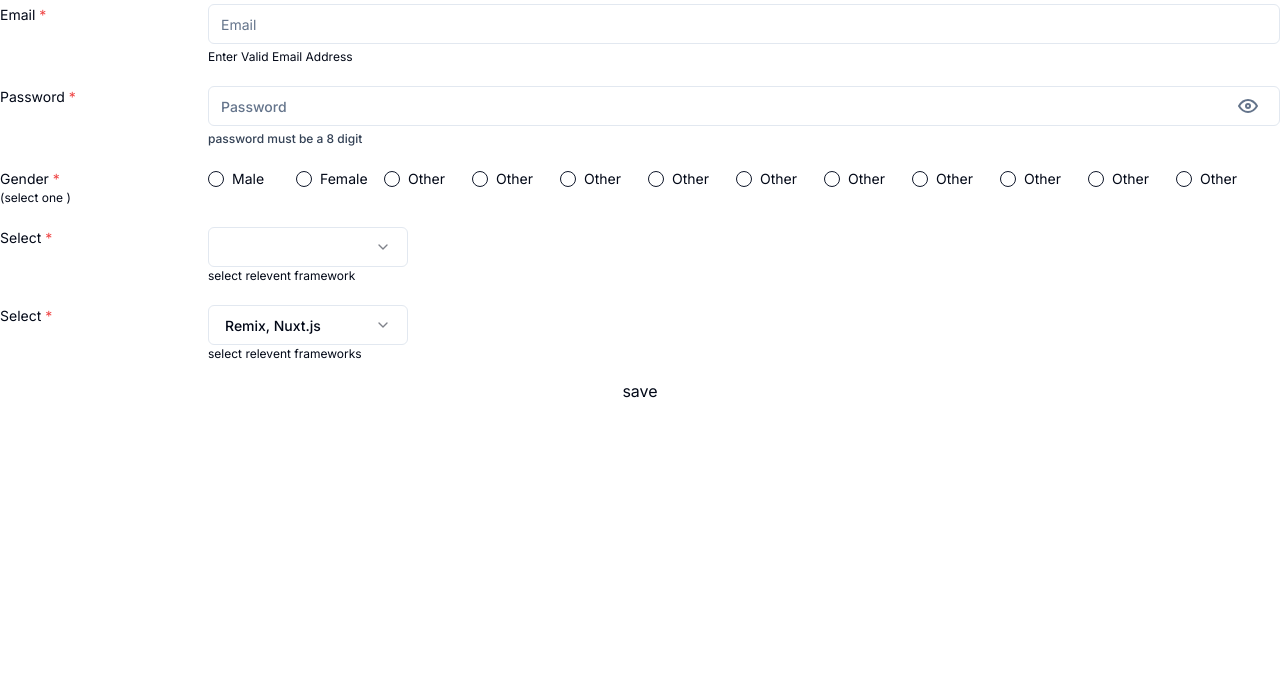
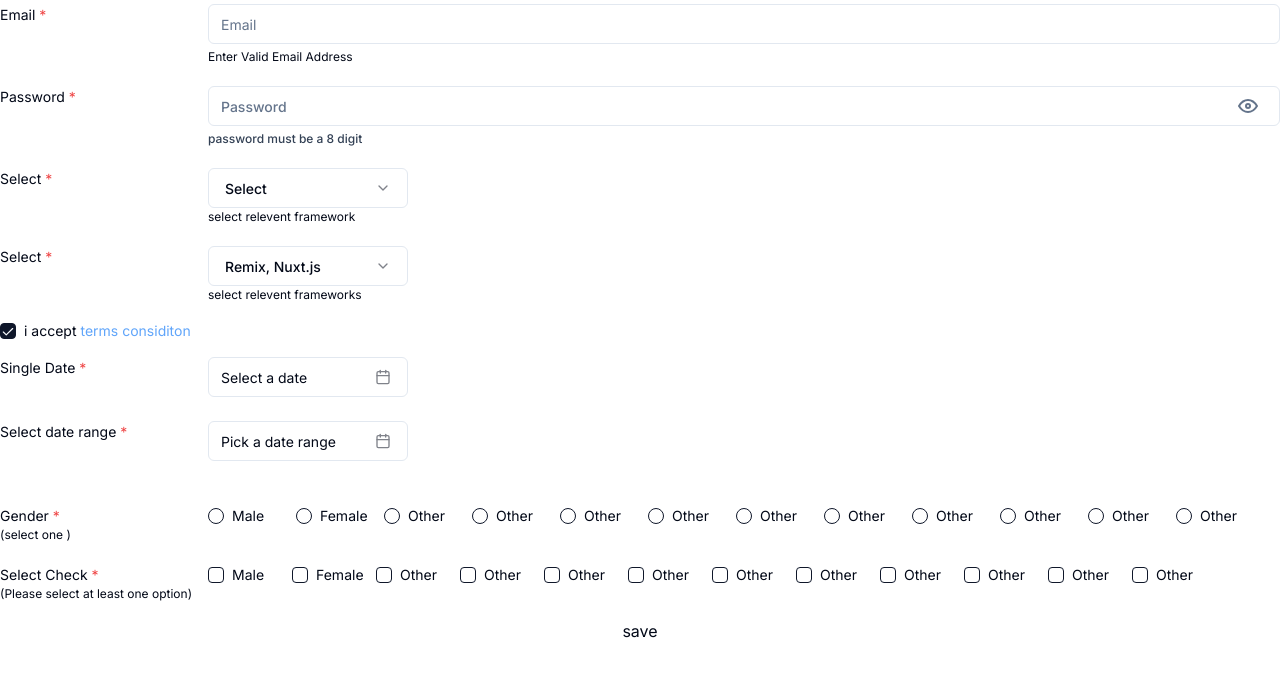
Before and after one commit to Rishabh157/nextjs-template, a Next.js app: page /Input in a window 1280 px wide. Shown: the top 676 px of the page. Built offline with nearby package versions, Linux system fonts and the light colour scheme.

Commit message:
error-msg-showing

```diff
--- a/app/form/Add/AddFormWrapper.tsx
+++ b/app/form/Add/AddFormWrapper.tsx
@@ -1,6 +1,6 @@
 import { Form, Formik, FormikHelpers } from "formik";
 import FormLayout from "../Layout/FormLayout";
-import { array, number, object, string } from "yup";
+import { array, boolean, date, number, object, string } from "yup";
 
 type Props = {
   onClose?: () => void;
@@ -17,6 +17,10 @@ const AddFormWrapper = ({ onClose }: Props) => {
       { value: "remix", label: "Remix" },
       { value: "nuxt.js", label: "Nuxt.js" },
     ],
+    check: "",
+    terms: true,
+    date: null,
+    dateRange: null,
   };
 
   // Validation Schema
@@ -25,7 +29,17 @@ const AddFormWrapper = ({ onClose }: Props) => {
     password: string().required("Please enter Password"),
     gender: string().required("Please  select gender"),
     frameWork: object().required("Please select Framework"),
-    frameWorks: array().required("Please select Frameworks"),
+    frameWorks: array()
+      .min(1, "Please select at least one")
+      .required("Please select Frameworks"),
+    check: array()
+      .min(1, "Please select at least one")
+      .required("Please select one"),
+    terms: boolean()
+      .oneOf([true], "You must accept the terms and conditions")
+      .required("required"),
+    date: date().required("Please select date"),
+    dateRange: object().required("Please select date range"),
   });
 
   // Handle Submit
--- a/app/form/Layout/FormLayout.tsx
+++ b/app/form/Layout/FormLayout.tsx
@@ -4,7 +4,7 @@ import ATMFileUpLoader from "@/components/ui/atom/ATMFileUpLoader/ATMFileUpLoade
 import ATMInput from "@/components/ui/atom/ATMInput/ATMInput";
 import ATMPassword from "@/components/ui/atom/ATMPassword/ATMPassword";
 import ATMRadioGroup from "@/components/ui/atom/ATMRadioGroup/ATMRadioGroup";
-import { ATMSelect } from "@/components/ui/atom/ATMSelect/ATMSelect";
+import ATMSelect from "@/components/ui/atom/ATMSelect/ATMSelect";
 import ATMTermsCondition from "@/components/ui/atom/ATMTermsCondition/ATMTermsCondition";
 import ATMTextArea from "@/components/ui/atom/ATMTextArea/ATMTextArea";
 import ATMTypography from "@/components/ui/atom/ATMTypography/ATMTypography";
@@ -116,19 +116,6 @@ const FormLayout = ({ formikProps, onClose }: Props) => {
         </div> */}
 
         <div>
-          <ATMRadioGroup
-            name="gender"
-            value={values?.gender}
-            groupData={radioGroupData}
-            label="Gender"
-            required
-            onChange={(e) => setFieldValue("gender", e)}
-            supportText="select one "
-            inline
-            orientation="horizontal "
-          />
-        </div>
-        <div>
           <ATMSelect
             value={values?.frameWork}
             name="frameWork"
@@ -139,7 +126,6 @@ const FormLayout = ({ formikProps, onClose }: Props) => {
             inline
             supportText="select relevent framework"
             required
-            // multiple
           />
         </div>
         <div>
@@ -156,19 +142,12 @@ const FormLayout = ({ formikProps, onClose }: Props) => {
             multiple
           />
         </div>
-        {/* <div>
-          <ATMCheckBox
-            groupData={radioGroupData}
-            label="Select options"
-            inline
-            required={true}
-            supportText="Please select at least one option"
-            orientation="horizontal"
-          />
-        </div> */}
-        {/* <div>
+
+        <div>
           <ATMTermsCondition
-            onChange={(checked) => console.log(checked)}
+            value={values?.terms}
+            name="terms"
+            onChange={(checked) => setFieldValue("terms", checked)}
             terms={
               <ATMTypography
                 variant="span"
@@ -185,31 +164,57 @@ const FormLayout = ({ formikProps, onClose }: Props) => {
             }
             inline
           />
-        </div> */}
+        </div>
 
-        {/* <div>
+        <div>
           <ATMDatePicker
-            value={date}
+            name="date"
+            value={values?.date}
             label="Single Date"
             placeholder="Select a date"
-            onChange={(date) => setDate(date)}
+            onChange={(date) => setFieldValue("date", date)}
             required
             inline
           />
 
           <ATMDatePicker
-            value={selectedDateRange}
+            name="dateRange"
+            value={values?.dateRange}
             label="Select date range"
             placeholder="Pick a date range"
-            onChange={(range) =>
-              setSelectedDateRange(range as { from: Date; to?: Date })
-            }
+            onChange={(range) => setFieldValue("dateRange", range)}
             mode="range"
             required
             inline
             // disabled={(date) => date > new Date()}
           />
-        </div> */}
+        </div>
+        <div>
+          <ATMRadioGroup
+            name="gender"
+            value={values?.gender}
+            groupData={radioGroupData}
+            label="Gender"
+            required
+            onChange={(e) => setFieldValue("gender", e)}
+            supportText="select one "
+            inline
+            orientation="horizontal "
+          />
+        </div>
+        <div>
+          <ATMCheckBox
+            value={values?.check}
+            name="check"
+            groupData={radioGroupData}
+            label="Select Check"
+            inline
+            onChange={(value) => setFieldValue("check", value)}
+            required={true}
+            supportText="Please select at least one option"
+            orientation="horizontal"
+          />
+        </div>
         <button type="submit">save</button>
       </div>
     </>
--- a/app/page.tsx
+++ b/app/page.tsx
@@ -825,13 +825,13 @@ export default function Home() {
         <div className="w-fit gap-4">
           <ATMThumbCarousel
             slides={SLIDES?.slideData}
-            variant={SLIDES?.variant}
+            // variant={SLIDES?.variant}
           />
         </div>
         <div className="w-fit gap-4">
           <ATMThumbCarousel
             slides={SLIDESS?.slideData}
-            variant={SLIDESS?.variant}
+            // variant={SLIDESS?.variant}
           />
         </div>
       </div>
--- a/components/ui/atom/ATMCheckBox/ATMCheckBox.tsx
+++ b/components/ui/atom/ATMCheckBox/ATMCheckBox.tsx
@@ -2,6 +2,7 @@
 import React from "react";
 import { Checkbox } from "../../checkbox";
 import ATMTypography from "../ATMTypography/ATMTypography";
+import { ErrorMessage } from "formik";
 
 type GroupData = {
   label: string;
@@ -9,70 +10,93 @@ type GroupData = {
 };
 
 type ATMCheckBoxProps = {
+  name?: string;
+  value: string[];
   groupData: GroupData[];
   label: string;
-  onChange?: (value: string, checked: boolean) => void;
+  onChange: (value: string[]) => void;
   inline?: boolean;
   required?: boolean;
   supportText?: string;
   orientation?: "vertical" | "horizontal";
 };
 
-const ATMCheckBox = ({
+const ATMCheckBox: React.FC<ATMCheckBoxProps> = ({
   groupData,
   label,
+  value,
+  name,
   onChange,
   inline = false,
   required = false,
   supportText,
   orientation = "vertical",
-}: ATMCheckBoxProps) => {
+}) => {
+  const handleCheckboxChange = (groupValue: string, checked: boolean) => {
+    const updatedValues = checked
+      ? [...value, groupValue]?.filter(
+          (val, index, self) => self?.indexOf(val) === index
+        )
+      : value?.filter((val) => val !== groupValue);
+    onChange(updatedValues);
+  };
+
   return (
-    <>
     <div
-        className={`gap-2 mt-1  min-w-[400px] ${
-          inline ? "flex" : "flex flex-col"
-        } items-start`}
+      className={`gap-2 mt-1 min-w-[400px] ${
+        inline ? "flex items-start" : "flex flex-col"
+      }`}
     >
       {label && (
         <div
-            className={` min-w-[200px] ${
-              !inline ? "flex items-center gap-2  " : "flex flex-col "
+          className={`min-w-[200px] ${
+            inline ? "flex flex-col" : "flex items-center gap-2"
           }`}
         >
           <ATMTypography variant="span" extraClasses="capitalize">
-              {label} {required && <span className="text-red-500"> * </span>}
+            {label} {required && <span className="text-red-500"> *</span>}
           </ATMTypography>
+          {supportText && (
             <ATMTypography variant="div">
-              {supportText && <div>{`(${supportText})`}</div>}
+              <span>{`(${supportText})`}</span>
             </ATMTypography>
+          )}
         </div>
       )}
       <div
         className={`flex gap-1 flex-wrap ${
-            orientation === "vertical" ? "flex-col " : ""
+          orientation === "vertical" ? "flex-col" : ""
         }`}
       >
-          {groupData?.map((group) => {
-            return (
+        {groupData.map(({ label: groupLabel, value: groupValue }) => (
           <div
-                key={group.value}
-                className="flex items-center space-x-2  min-w-[80px] "
+            key={groupValue}
+            className="flex items-center space-x-2 min-w-[80px]"
           >
             <Checkbox
-                  id={group.value}
+              id={groupValue}
+              checked={value.includes(groupValue)}
               onCheckedChange={(checked) =>
-                    // onChange(checked , group.value)
-                    {}
+                handleCheckboxChange(groupValue, checked as boolean)
               }
             />
-                <ATMTypography variant="span">{group.label}</ATMTypography>
+            <ATMTypography variant="span">{groupLabel}</ATMTypography>
           </div>
-            );
-          })}
+        ))}
+        {name && (
+          <ErrorMessage name={name}>
+            {(errMsg) => (
+              <ATMTypography
+                variant="div"
+                extraClasses="bg-white text-red-500 w-full"
+              >
+                {errMsg}
+              </ATMTypography>
+            )}
+          </ErrorMessage>
+        )}
       </div>
     </div>
-    </>
   );
 };
 
--- a/components/ui/atom/ATMDatePicker/ATMDatePicker.tsx
+++ b/components/ui/atom/ATMDatePicker/ATMDatePicker.tsx
@@ -6,10 +6,12 @@ import { cn } from "@/lib/utils";
 import { CalendarIcon } from "lucide-react";
 import ATMTypography from "../ATMTypography/ATMTypography";
 import { format } from "date-fns";
+import { ErrorMessage } from "formik";
 
 type DateValue = any;
 
 type ATMDatePickerProps = {
+  name?: string;
   value: DateValue;
   label: string;
   placeholder: string;
@@ -21,6 +23,7 @@ type ATMDatePickerProps = {
 };
 
 const ATMDatePicker = ({
+  name,
   value,
   label,
   placeholder,
@@ -46,12 +49,13 @@ const ATMDatePicker = ({
   };
 
   return (
-    <div className={`gap-2 mt-1 ${inline ? "flex" : "flex flex-col"}`}>
+    <div className={`gap-2 h-16 ${inline ? "flex" : "flex flex-col"}`}>
       {label && (
         <ATMTypography variant="span" extraClasses="min-w-[200px]">
           {label} {required && <span className="text-red-500"> * </span>}
         </ATMTypography>
       )}
+      <div>
         <Popover>
           <PopoverTrigger asChild>
             <Button
@@ -72,6 +76,18 @@ const ATMDatePicker = ({
             />
           </PopoverContent>
         </Popover>
+        <div>
+          {name && (
+            <ErrorMessage name={name}>
+              {(errMsg) => (
+                <ATMTypography variant="div" extraClasses="text-red-500 w-full">
+                  {errMsg}
+                </ATMTypography>
+              )}
+            </ErrorMessage>
+          )}
+        </div>
+      </div>
     </div>
   );
 };
--- a/components/ui/atom/ATMRadioGroup/ATMRadioGroup.tsx
+++ b/components/ui/atom/ATMRadioGroup/ATMRadioGroup.tsx
@@ -25,7 +25,7 @@ const ATMRadioGroup = ({
   orientation,
 }: ATMRadioGroupProps) => {
   return (
-    <div className="min-w-[400px] select-none">
+    <div className="min-w-[400px] select-none ">
       <div
         className={` gap-2 mt-1 ${
           inline ? "flex" : "flex flex-col"
@@ -63,7 +63,7 @@ const ATMRadioGroup = ({
               </div>
             );
           })}
-          <div>
+          <div className="">
             {name && (
               <ErrorMessage name={name}>
                 {(errMsg) => (
--- a/components/ui/atom/ATMSelect/ATMSelect.tsx
+++ b/components/ui/atom/ATMSelect/ATMSelect.tsx
@@ -1,4 +1,3 @@
-import * as React from "react";
 import { Check, ChevronDown } from "lucide-react";
 import { cn } from "@/lib/utils";
 import { Button } from "@/components/ui/button";
@@ -17,6 +16,7 @@ import {
 } from "@/components/ui/popover";
 import ATMTypography from "../ATMTypography/ATMTypography";
 import { ErrorMessage } from "formik";
+import { useMemo, useState } from "react";
 
 type Option = {
   value: string;
@@ -24,7 +24,7 @@ type Option = {
 };
 
 type ATMSelectProps = {
-  value: Option | Option[]; // Updated type to handle single or multiple values
+  value: Option | Option[];
   name?: string;
   label: string;
   placeholder: string;
@@ -37,7 +37,7 @@ type ATMSelectProps = {
   multiple?: boolean;
 };
 
-export function ATMSelect({
+const ATMSelect = ({
   label,
   value,
   placeholder,
@@ -49,19 +49,13 @@ export function ATMSelect({
   multiple = false,
   disabled = false,
   supportText,
-}: ATMSelectProps) {
-  const [open, setOpen] = React.useState(false);
-  const [selectedValues, setSelectedValues] = React.useState<Option[]>(
-    Array.isArray(value) ? value : [] // Initialize state with the correct value
+}: ATMSelectProps) => {
+  const [open, setOpen] = useState(false);
+
+  const selectedValues = useMemo(
+    () => (Array.isArray(value) ? value : value ? [value] : []),
+    [value]
   );
-
-  React.useEffect(() => {
-    if (!multiple) {
-      setSelectedValues(Array.isArray(value) ? [] : [value]);
-    } else {
-      setSelectedValues(Array.isArray(value) ? value : []);
-    }
-  }, [value, multiple]);
 
   const handleSelect = (currentOption: Option) => {
     if (multiple) {
@@ -73,10 +67,8 @@ export function ATMSelect({
             (option) => option.value !== currentOption.value
           )
         : [...selectedValues, currentOption];
-      setSelectedValues(newValues);
       onChange(newValues);
     } else {
-      setSelectedValues([currentOption]);
       onChange(currentOption);
       setOpen(false);
     }
@@ -86,7 +78,7 @@ export function ATMSelect({
     selectedValues.some((selected) => selected.value === option.value);
 
   return (
-    <div className={`gap-2 mt-1 ${inline ? "flex" : "flex flex-col"}`}>
+    <div className={cn("gap-2 mt-1", inline ? "flex" : "flex flex-col")}>
       {label && (
         <ATMTypography variant="span" extraClasses="min-w-[200px]">
           {label} {required && <span className="text-red-500">*</span>}
@@ -99,7 +91,7 @@ export function ATMSelect({
               variant="outline"
               role="combobox"
               aria-expanded={open}
-              className="w-[200px] flex justify-between overflow-hidden scroll-auto"
+              className="w-[200px] flex justify-between overflow-hidden"
               onClick={() => !disabled && setOpen((prev) => !prev)}
               disabled={disabled}
             >
@@ -108,7 +100,7 @@ export function ATMSelect({
                   ? selectedValues.map((option) => option.label).join(", ")
                   : placeholder}
               </ATMTypography>
-              <ChevronDown className="ml-2 h-4 w-4 shrink-0 opacity-50" />
+              <ChevronDown className="ml-2 h-4 w-4 opacity-50" />
             </Button>
           </PopoverTrigger>
           <PopoverContent className="w-[200px] p-0">
@@ -121,9 +113,10 @@ export function ATMSelect({
                     <CommandItem
                       key={option.value}
                       onSelect={() => handleSelect(option)}
-                      className={cn("cursor-pointer p-2", {
-                        "bg-gray-200": isSelected(option),
-                      })}
+                      className={cn(
+                        "cursor-pointer p-2",
+                        isSelected(option) && "bg-gray-200"
+                      )}
                     >
                       {option.label}
                       <Check
@@ -140,13 +133,15 @@ export function ATMSelect({
           </PopoverContent>
         </Popover>
         <div className="relative">
-          <ATMTypography variant="div">{supportText}</ATMTypography>
+          {supportText && (
+            <ATMTypography variant="div">{supportText}</ATMTypography>
+          )}
           {name && (
             <ErrorMessage name={name}>
               {(errMsg) => (
                 <ATMTypography
                   variant="div"
-                  extraClasses="bg-white absolute top-0 text-red-500 w-full"
+                  extraClasses="absolute top-0 text-red-500 w-full bg-white"
                 >
                   {errMsg}
                 </ATMTypography>
@@ -157,4 +152,6 @@ export function ATMSelect({
       </div>
     </div>
   );
-}
+};
+
+export default ATMSelect;
--- a/components/ui/atom/ATMTermsCondition/ATMTermsCondition.tsx
+++ b/components/ui/atom/ATMTermsCondition/ATMTermsCondition.tsx
@@ -1,12 +1,17 @@
 import React, { ReactNode } from "react";
 import ATMTypography from "../ATMTypography/ATMTypography";
 import { Checkbox } from "../../checkbox";
+import { ErrorMessage } from "formik";
 type ATMTermsConditionProps = {
+  name?: string;
+  value: boolean;
   terms: ReactNode;
   onChange: (checked: any) => void;
   inline?: boolean;
 };
 const ATMTermsCondition = ({
+  name,
+  value,
   terms,
   onChange,
   inline = false,
@@ -19,12 +24,25 @@ const ATMTermsCondition = ({
         } `}
       >
         <Checkbox
+          checked={value}
           onCheckedChange={(checked) => {
             onChange(checked);
           }}
         />
         <ATMTypography variant="div">{terms}</ATMTypography>
       </div>
+      {name && (
+        <ErrorMessage name={name}>
+          {(errMsg) => (
+            <ATMTypography
+              variant="div"
+              extraClasses="text-red-500 w-full bg-white"
+            >
+              {errMsg}
+            </ATMTypography>
+          )}
+        </ErrorMessage>
+      )}
     </>
   );
 };
```
Lines whose indentation alone changed are shown as unchanged.
